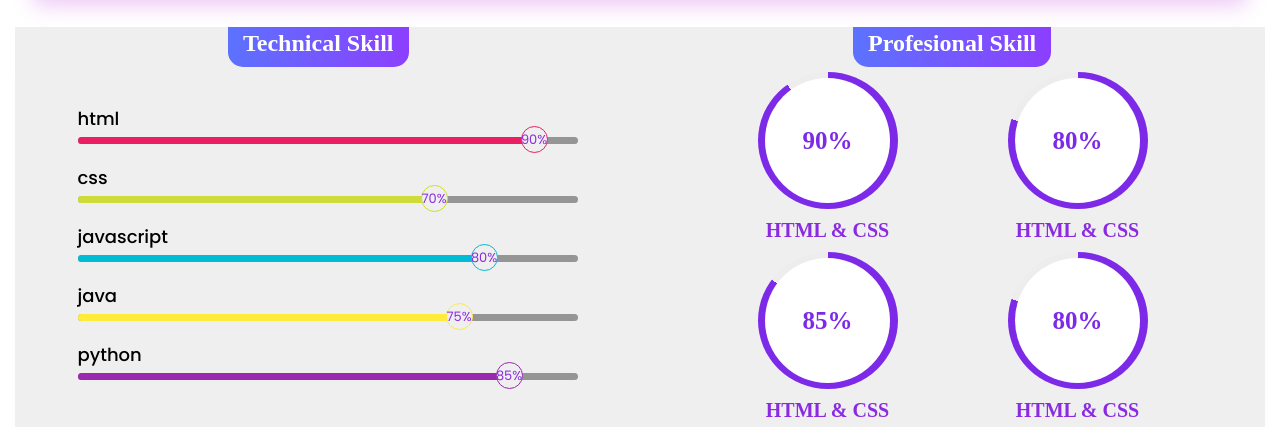
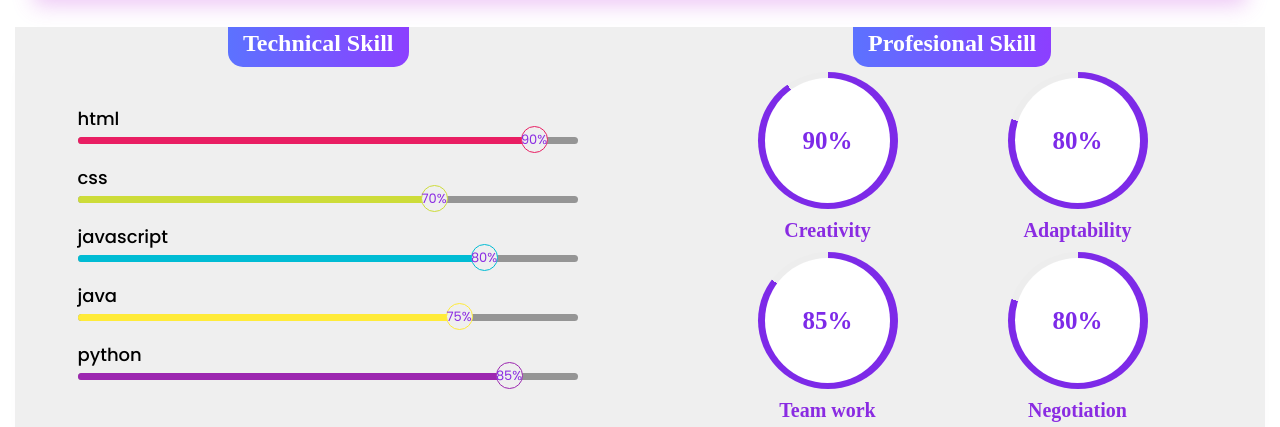
Before and after one commit to Gourabjena/Portfolio, a plain HTML site: page index.html in a window 1280 px wide. Shown: the part 1415-1842 px from the top of the page. Drawn offline with nearby package versions, Linux system fonts and the light colour scheme; a web font is replaced by a local one.

Commit message:
Update index.html

```diff
--- a/index.html
+++ b/index.html
@@ -154,28 +154,28 @@
                            <span class="progress-value">0%</span>
                        </div>
 
-                       <span class="text ">HTML & CSS</span>
+                       <span class="text ">Creativity</span>
                    </div>
                    <div class="square">
                        <div class="circular-progress1 circular-progress">
                            <span class="progress-value1 progress-value">0%</span>
                        </div>
 
-                       <span class="text twe">HTML & CSS</span>
+                       <span class="text twe">Adaptability</span>
                    </div>
                    <div class="square">
                        <div class="circular-progress2 circular-progress">
                            <span class="progress-value2 progress-value">0%</span>
                        </div>
 
-                       <span class="text">HTML & CSS</span>
+                       <span class="text">Team work</span>
                    </div>
                    <div class="square">
                        <div class="circular-progress3 circular-progress">
                            <span class="progress-value3 progress-value">0%</span>
                        </div>
 
-                       <span class="text">HTML & CSS</span>
+                       <span class="text">Negotiation</span>
                    </div>
 
            </div>
```
